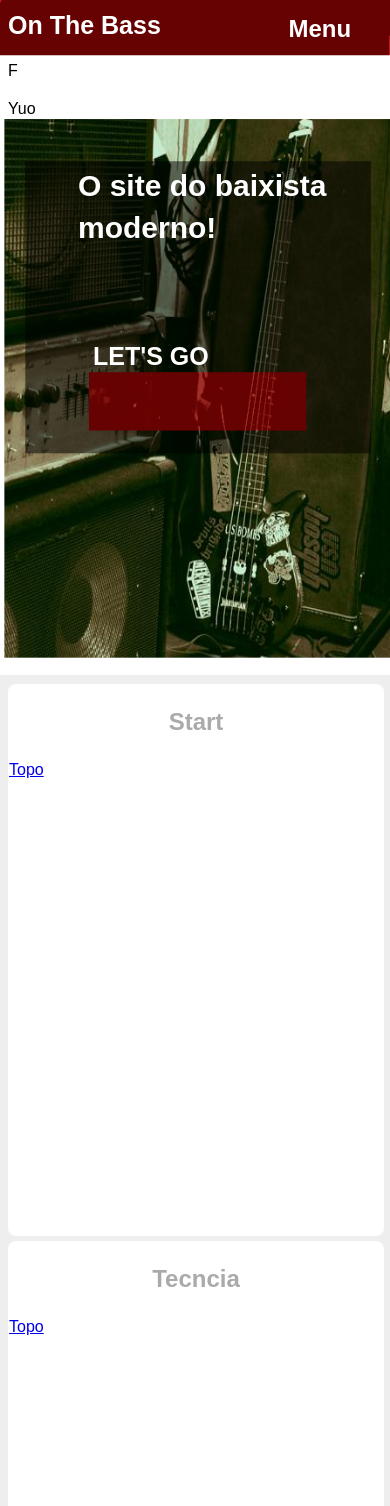
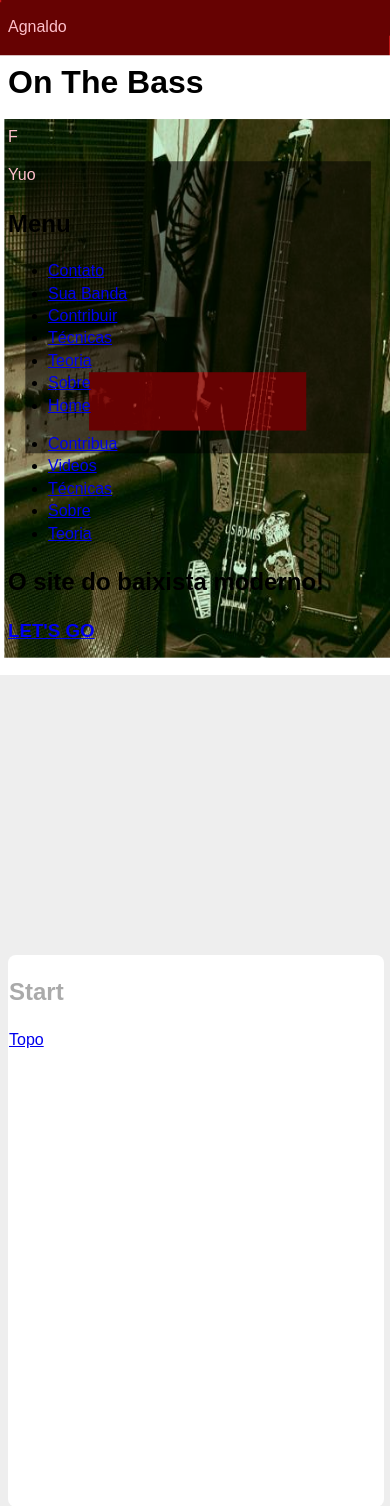
Before and after one commit to AgnaldoJaws/On-The-Bass, a PHP site: page / in a window 390 px wide. Shown: the top 1506 px of the page. Run offline with PHP 8.4, Linux system fonts and the light colour scheme; some libraries are stand-ins or nearby versions.

Commit message:
LMenu mobile

```diff
--- a/css/style.css
+++ /dev/null
@@ -1,283 +0,0 @@
-
-body {
-	background-color:#eeeeee;
-	background-size: 100% 675px;
-	background-repeat: no-repeat;
-	-webkit-text-size-adjust: 100%;
-	-ms-text-size-adjust: 100%;
-	text-size-adjust: 100%;
-	font: normal 100%/1.4 sans-serif;
-	background-image: url(../img/16.png);
-}
-
-section {
-	margin-top:310px;
-	width: 100%;
-	height: 4000;
-	background-color:eeeeee;
-}
-
-article   {
-	width: 100%;
-	height: 550px;
-	background-color:white;
-	margin-top: 5px;
-	border-radius: 8px;
-	text-align: justify;
-	padding: 1px;
-	color: #aaaaaa;
-
-}
-
-/*CELULAR*/
-@media screen and (min-width: 1px) and (max-width: 1150px) {
-	body {
-	background-image: url(../img/17.png);
-}
-
-/*CONTANT*/
-
-
-
-
-/*FIM CONTANT*/
-/*LOGO */
-#logo h1 {
-	margin-top: 5px;
-	font-size: 25px;
-	color: white;
-}
-#a {
-	margin-top: -125px;
-	color: white;
-
-}
-/*FIM LOGO*/
-#txt h2 ,h3 {
-	color:white;
-	margin-top: 120px;
-	margin-left: 70px;
-	font-size: 30px;
-	}
-
-#txt h3 {
-	font-size: 20px;
-	margin-top: 90px;
-	margin-left: 100px;
-	}
-
-	#txt a{
-	color: white;
-	text-decoration:none;
-	font-size: 25px;
-	margin-left:-15px;
-	}
-/****MENU*****/
-
-	#flip h2:HOVER {
-		background-color:white;
-		color:#660202;
-		width: 75px;
-	}
-	#flip h2 {
-		color:white;
-		margin-left: 75%;
-	}
-	#panel {
-		padding: 5px;
-		text-align: center;
-		border: solid 1px #c3c3c3;
-		padding: 28px;
-		display: none;
-		height: 157px;
-		background-color: #660202;
-		opacity:0.8;
-
-	}
-	#panel li {
-		list-style-type: none;
-		float: none;
-		padding: 0px;
-	}
-	#panel li a {
-		border-bottom: 2px solid black;
-		text-decoration: none;
-		display: inline-block;
-		font-size: 18px;
-		font-family: Helvetica;
-	}
-	#panel li a:hover {
-		color: white;
-		height: 27px;
-		margin-top: -10px;
-		background-color: black;
-	}
-	#panel ul li a {
-		display: block;
-		width: 100%;
-		text-align: center;
-		padding: 10px 0px 10px 0px;
-		border-bottom: 1px solid #dedede;
-		color: #333333;
-	}
-	#panel ul {
-		margin-left: -67px;
-		margin-right: -28px;
-		margin-top: -30px;
-	}
-
-	/*oculta o menu*/
-	#flip ul li {
-		margin-top: -300px;
-		float: left;
-	}
-}
-
-/* TABLET*/
-
-@media screen and (min-width: 481px) and (max-width: 1024px) {
-	body {
-	background-image: url(../img/16.png);
-}
-
-#logo h1{
-	color: black;
-	margin-left:40%;
-}
-#txt h2{
-	margin-left:19%;
-	margin-top: 200px;
-	color: white;
-
-}
-#txt a{
-	margin-left:38%;
-	margin-top: 200px;
-	color: white;
-	font-size: 20px;
-
-}
-#flip h2 {
-
-		margin-left: 70%;
-		margin-top:-30px;
-	}
-	#panel ul li a {
-
-		width: 100%;
-		}
-
-		#panel {
-		width: 350px;
-		margin-left: 197px;
-		}
-}
-
-/*DESKTOP*/
-@media screen and (min-width: 1030px) and (max-width:1500px) {
-	body {
-	background-image: url(../img/16.png);
-}
-
-	@font-face {
-	font-family: myFirstFont;
-	src: url(sansation_light.woff);
-}
-#txt a {
-	color: white;
-	text-decoration: none;
-	margin-left: 550px;
-}
-#txt2 {
-	margin-left:19%;
-	margin-top:287px;
-	color: white;
-	font-size:295%;
-
-}
-/*LOGO*/
-#logo h1 {
-	margin-left:43%;
-	margin-top: 10px;
-
-}
-
-/*FIM LOGO*/
-/*MENU*/
-#flip {
-	width: 100%;
-	height: 100px;
-}
-
-#ulMenu {
-	margin-right:290px;
-}
-
-#abc {
-	padding: 0;
-	margin-left: -95px;
-	margin-top: 10px;
-	text-align: center;
-	color: red;
-	background-color: white;
-	width: 90px;
-	-webkit-text-size-adjust: 100%;
-	-ms-text-size-adjust: 100%;
-	text-size-adjust: 100%;
-}
-
-#menu ul li {
-	position: relative;
-	list-style-type: none;
-	float: right;
-	padding: 10px;
-	margin-top: 180px;/*posição do menu*/
-	/*border-right: solid 2px white;**/
-	height: 41px;
-}
-
-#menu li ul {
-	position: absolute;
-	left: 100px;
-	top: 30px;
-	display: none;
-	background: black;
-}
-
-#menu ul li a {
-	text-decoration: none;
-	color: white;
-	padding: 5px;
-	float: left;
-	display: inline-block;
-	font-size: 17px;
-	font-family: Helvetica;
-	text-align: center;
-}
-
-#menu li:hover ul {
-	display: block;
-}
-
-#menu li a:hover {
-	color:white;
-	background-color:#5eadad;
-	height: 45px;
-	margin-top: -12px;
-	height: 47px;
-}
-
-/*FIM MENU DESKTOP*/
-
-/*OCULTA MENU*/
-#panel {
-	display: none;
-	margin-top: -800px;
-}
-
-#a {
-	margin-top: -300px;
-}
-/*FIM OCULTA MENU*/
-
-	}
--- /dev/null
+++ b/css/styleDeskTop.css
@@ -0,0 +1,5 @@
+/*DESKTOP*/
+@media screen and (min-width: 1025px) and (max-width:1500px) {
+
+
+	}
--- /dev/null
+++ b/css/styleGeral.css
@@ -0,0 +1,29 @@
+body {
+	background-color:#eeeeee;
+	background-size: 100% 675px;
+	background-repeat: no-repeat;
+	-webkit-text-size-adjust: 100%;
+	-ms-text-size-adjust: 100%;
+	text-size-adjust: 100%;
+	font: normal 100%/1.4 sans-serif;
+	background-image: url(../img/18.png);
+}
+
+section {
+	margin-top:310px;
+	width: 100%;
+	height: 4000;
+	background-color:eeeeee;
+}
+
+article   {
+	width: 100%;
+	height: 550px;
+	background-color:white;
+	margin-top: 5px;
+	border-radius: 8px;
+	text-align: justify;
+	padding: 1px;
+	color: #aaaaaa;
+
+}
--- /dev/null
+++ b/css/styleMobile.css
@@ -0,0 +1,12 @@
+/*CELULAR*/
+@media screen and (min-width: 1px) and (max-width: 700px) {
+
+	p {
+	color: pink;
+	}
+	body {
+
+	background-image: url(../img/17.png);
+}
+
+	}
--- /dev/null
+++ b/css/styleTablet.css
@@ -0,0 +1,15 @@
+ /* TABLET*/
+
+@media screen and (min-width: 701px) and (max-width: 1024px) {
+
+	p {
+	color: blue;
+	}
+
+
+
+
+
+
+}
+}
--- a/index.php
+++ b/index.php
@@ -4,7 +4,10 @@
 <head>
 <meta charset="UTF-8">
 <title>Layout Fixo</title>
-<link href="css/style.css" rel="stylesheet" />
+<link href="css/styleGeral.css" rel="stylesheet" />
+<link href="css/styleMobile.css" rel="stylesheet" />
+<link href="css/styleTablet.css" rel="stylesheet" />
+<link href="css/styleDeskTop.css" rel="stylesheet" />
 
 
 <meta name="viewport" content="width=device-width, initial-scale=1">
@@ -12,9 +15,9 @@
 <script
 	src="https://ajax.googleapis.com/ajax/libs/jquery/1.11.3/jquery.min.js"></script>
 
-
+</head>
 <body>
-
+<p> Agnaldo </p>
 	<div id="logo">
 		<h1>On The Bass</h1>
 
@@ -63,7 +66,7 @@
 
 
 	<div id="txt">
-		<h2 id="txt2">O site do baixista moderno!</h2>
+		<h2 id="txt2"> O site do baixista moderno!</h2>
 		<h3>
 			<a href="#start" data-scrooll>LET'S GO</a>
 		</h3>
@@ -77,7 +80,7 @@
 
 		<article id="start">
 			<h2>
-				<center>Start</center>
+				Start
 
 			</h2>
 
```
Also changed, not shown: img/18.png (added).
